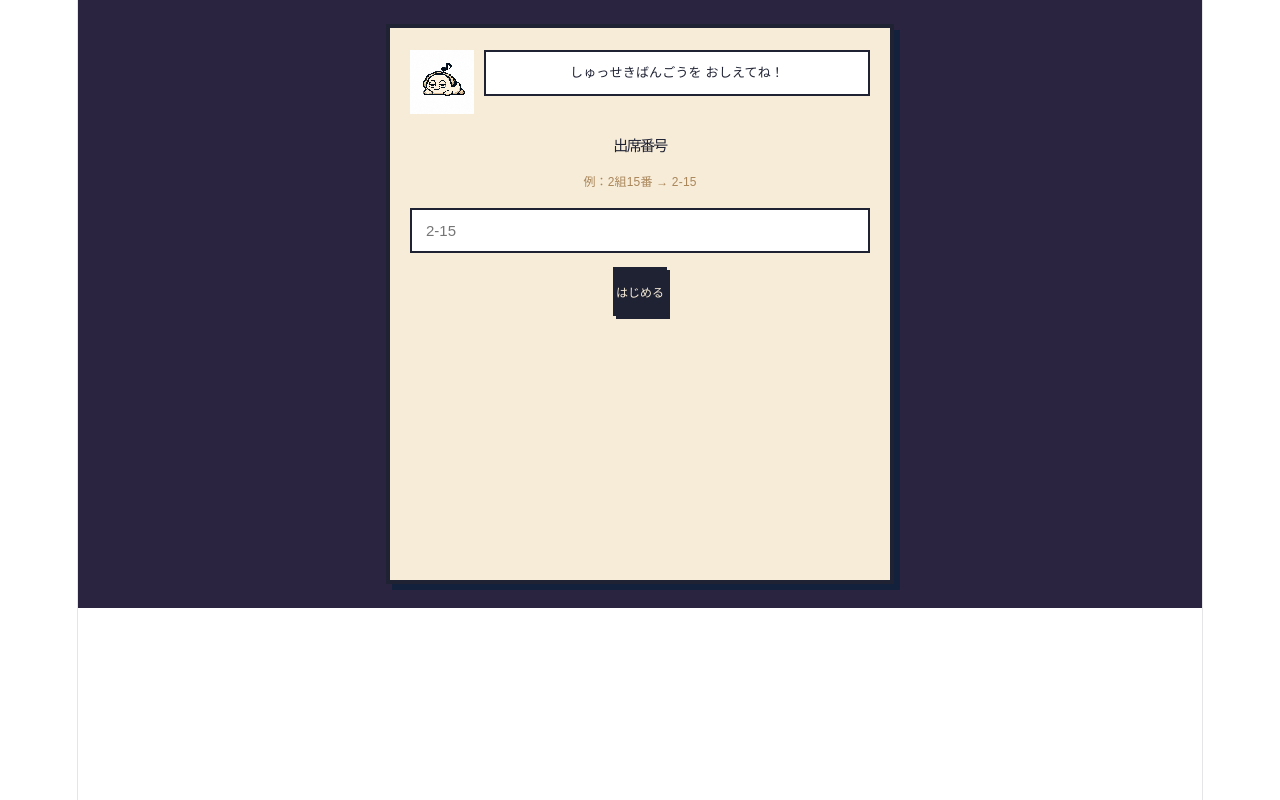
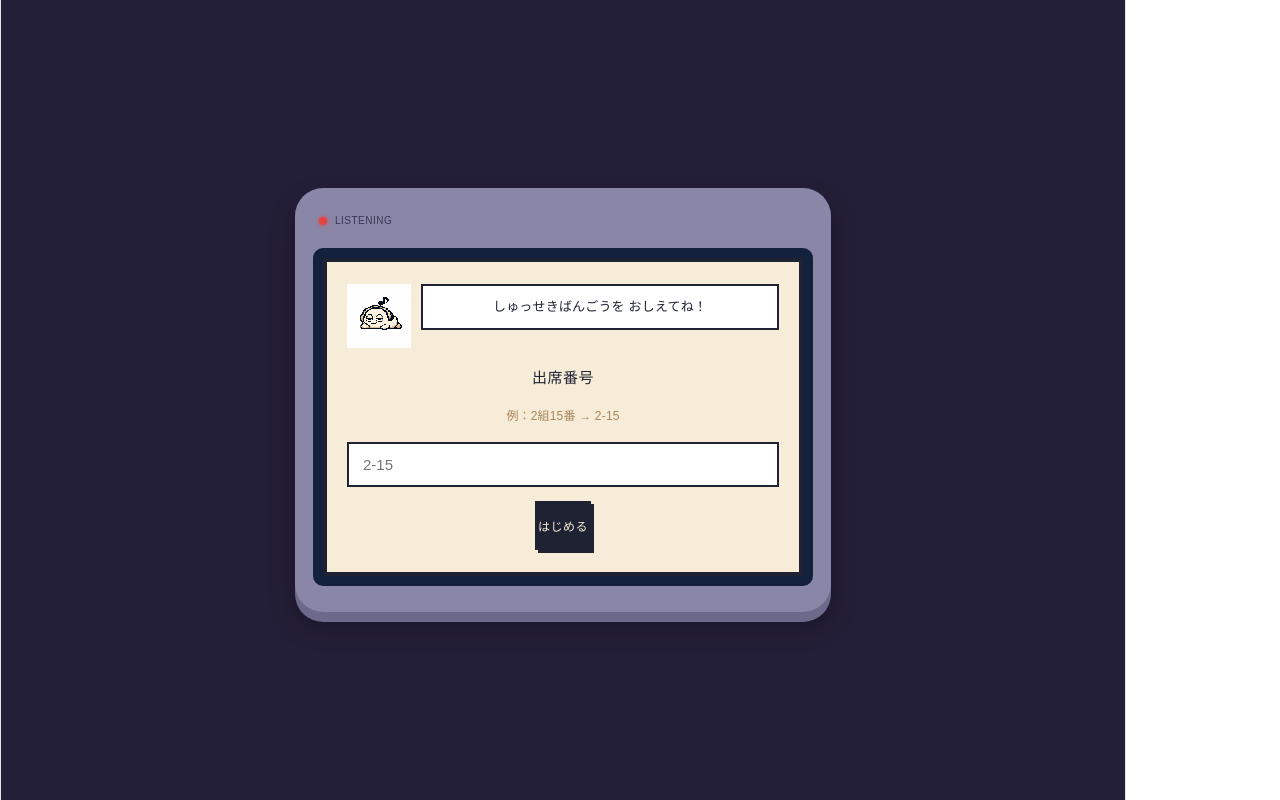
Before and after one commit to Shodai10-15/listening_practice_project, a React (Vite) app: page / in a window 1280 px wide. Built offline with nearby package versions, Linux system fonts and the light colour scheme; a web font is replaced by a local one.

Commit message:
GB本体風フレーム・ドットフォント・正解演出を追加

```diff
--- a/src/App.jsx
+++ b/src/App.jsx
@@ -5,15 +5,12 @@ import mascotLying from "./assets/mascot-lying.png";
 
 // ============================================================
 // Supabase接続設定
-// Vercelの環境変数に VITE_SUPABASE_URL / VITE_SUPABASE_ANON_KEY を
-// 設定してください（Supabaseのプロジェクト設定 > API から取得）
 // ============================================================
 const supabase = createClient(
   import.meta.env.VITE_SUPABASE_URL,
   import.meta.env.VITE_SUPABASE_ANON_KEY
 );
 
-// 単元の表示名（英文本体・practice_modeはSupabaseから取得）
 const UNIT_META = {
   U3G1: { label: "Unit3-G1", sub: "Anna & Ms. Chen" },
   U3G2: { label: "Unit3-G2", sub: "文房具クイズ" },
@@ -30,6 +27,28 @@ function speak(text) {
     u.onerror = resolve;
     window.speechSynthesis.speak(u);
   });
+}
+
+// 正解した時の「ピコン」という短い8bit風の音
+function playCorrectSound() {
+  try {
+    const ctx = new (window.AudioContext || window.webkitAudioContext)();
+    const notes = [660, 880, 1320];
+    notes.forEach((freq, i) => {
+      const osc = ctx.createOscillator();
+      const gain = ctx.createGain();
+      osc.type = "square";
+      osc.frequency.value = freq;
+      gain.gain.value = 0.06;
+      osc.connect(gain);
+      gain.connect(ctx.destination);
+      const start = ctx.currentTime + i * 0.09;
+      osc.start(start);
+      gain.gain.setValueAtTime(0.06, start);
+      gain.gain.exponentialRampToValueAtTime(0.001, start + 0.15);
+      osc.stop(start + 0.16);
+    });
+  } catch (e) {}
 }
 
 function normalize(s) {
@@ -61,12 +80,37 @@ function freshProgress() {
 function GlobalPixelStyle() {
   return (
     <style>{`
-      @import url('https://fonts.googleapis.com/css2?family=Press+Start+2P&display=swap');
-      .pxfont { font-family: 'Press Start 2P', 'Hiragino Sans', 'Yu Gothic', sans-serif; }
+      @font-face {
+        font-family: 'MisakiGothic';
+        src: url('https://cdn.leafscape.be/misaki/misaki_gothic_web.woff2') format('woff2');
+        font-display: swap;
+      }
+      html, body, #root { height: 100%; margin: 0; }
+      .pxfont { font-family: 'MisakiGothic', 'Hiragino Sans', 'Yu Gothic', sans-serif; letter-spacing: 0.5px; }
       .pxfont-body { font-family: 'Hiragino Sans', 'Yu Gothic', sans-serif; }
       .pxbtn:active { transform: translate(3px, 3px); box-shadow: none !important; }
       .pxbtn:disabled { cursor: not-allowed; }
       .mascot-img { image-rendering: pixelated; image-rendering: -moz-crisp-edges; image-rendering: crisp-edges; }
+
+      @keyframes popIn {
+        0% { transform: scale(0.2) translateY(30px); opacity: 0; }
+        55% { transform: scale(1.2) translateY(-8px); opacity: 1; }
+        75% { transform: scale(0.95) translateY(2px); }
+        100% { transform: scale(1) translateY(0); opacity: 1; }
+      }
+      @keyframes flashBg {
+        0% { opacity: 0; }
+        15% { opacity: 1; }
+        100% { opacity: 1; }
+      }
+      @keyframes burstOut {
+        0% { transform: translate(0,0) scale(0.4) rotate(0deg); opacity: 1; }
+        100% { transform: translate(var(--tx), var(--ty)) scale(1.3) rotate(90deg); opacity: 0; }
+      }
+      @keyframes bannerPulse {
+        0%, 100% { transform: scale(1); }
+        50% { transform: scale(1.08); }
+      }
     `}</style>
   );
 }
@@ -85,11 +129,90 @@ function MascotBubble({ image, children, size = 64 }) {
   );
 }
 
+// 練習画面の隅にいつも居る、小さいマスコット
+function CornerMascot() {
+  return (
+    <img
+      src={mascotSitting}
+      alt=""
+      className="mascot-img"
+      style={{ position: "absolute", top: -14, right: -10, width: 46, height: 46, opacity: 0.95 }}
+    />
+  );
+}
+
+// 正解した瞬間に、短時間だけ出る演出
+function CelebrationOverlay({ show }) {
+  if (!show) return null;
+  const stars = [
+    { tx: "-60px", ty: "-50px", delay: "0s" },
+    { tx: "60px", ty: "-55px", delay: "0.05s" },
+    { tx: "-70px", ty: "10px", delay: "0.1s" },
+    { tx: "70px", ty: "15px", delay: "0.08s" },
+    { tx: "0px", ty: "-70px", delay: "0.03s" },
+    { tx: "0px", ty: "60px", delay: "0.12s" },
+  ];
+  return (
+    <div
+      style={{
+        position: "absolute",
+        inset: 0,
+        display: "flex",
+        alignItems: "center",
+        justifyContent: "center",
+        background: "rgba(247, 236, 216, 0.88)",
+        animation: "flashBg 0.15s ease-out",
+        zIndex: 20,
+        pointerEvents: "none",
+      }}
+    >
+      <div style={{ position: "relative", display: "flex", flexDirection: "column", alignItems: "center" }}>
+        {stars.map((s, i) => (
+          <span
+            key={i}
+            style={{
+              position: "absolute",
+              top: "40%",
+              left: "50%",
+              fontSize: 22,
+              "--tx": s.tx,
+              "--ty": s.ty,
+              animation: `burstOut 0.7s ease-out ${s.delay} forwards`,
+            }}
+          >
+            ✦
+          </span>
+        ))}
+        <img
+          src={mascotSitting}
+          alt=""
+          className="mascot-img"
+          style={{ width: 88, height: 88, animation: "popIn 0.5s ease-out" }}
+        />
+        <div
+          className="pxfont"
+          style={{
+            marginTop: 10,
+            padding: "8px 16px",
+            background: PALETTE.ink,
+            color: PALETTE.cream,
+            fontSize: 14,
+            border: `2px solid ${PALETTE.ink}`,
+            animation: "bannerPulse 0.5s ease-in-out 0.2s 2",
+          }}
+        >
+          せいかい！
+        </div>
+      </div>
+    </div>
+  );
+}
+
 export default function App() {
   const [classNo, setClassNo] = useState("");
   const [confirmedClassNo, setConfirmedClassNo] = useState(null);
 
-  const [units, setUnits] = useState(null); // Supabaseから取得
+  const [units, setUnits] = useState(null);
   const [loadError, setLoadError] = useState(null);
 
   const [screen, setScreen] = useState("units");
@@ -147,7 +270,6 @@ export default function App() {
     return false;
   }
 
-  // ---- Supabase書き込み ----
   async function recordDictationAnswer({ unitId, sentenceNo, answerText, isCorrect, attemptCount }) {
     await supabase.from("dictation_answers").insert({
       class_no: confirmedClassNo,
@@ -188,10 +310,9 @@ export default function App() {
     });
   }
 
+  let inner;
   if (!confirmedClassNo) {
-    return (
-      <div style={styles.page}>
-        <GlobalPixelStyle />
+    inner = (
       <div style={styles.card}>
         <MascotBubble image={mascotSitting}>しゅっせきばんごうを おしえてね！</MascotBubble>
         <h1 className="pxfont" style={styles.h1}>出席番号</h1>
@@ -210,35 +331,21 @@ export default function App() {
           はじめる
         </button>
       </div>
-      </div>
     );
-  }
-
-  if (loadError) {
-    return (
-      <div style={styles.page}>
-        <GlobalPixelStyle />
+  } else if (loadError) {
+    inner = (
       <div style={styles.card}>
         <p style={{ color: "#b33a3a" }}>データの取得でエラーが出ました：{loadError}</p>
       </div>
-      </div>
     );
-  }
-
-  if (!units) {
-    return (
-      <div style={styles.page}>
-        <GlobalPixelStyle />
+  } else if (!units) {
+    inner = (
       <div style={styles.card}>
         <p>読み込み中…</p>
       </div>
-      </div>
     );
-  }
-
-  return (
-    <div style={styles.page}>
-      <GlobalPixelStyle />
+  } else {
+    inner = (
       <div style={styles.card}>
         {screen === "units" && <UnitSelect units={units} onSelect={openUnit} />}
 
@@ -292,6 +399,19 @@ export default function App() {
             }}
           />
         )}
+      </div>
+    );
+  }
+
+  return (
+    <div style={styles.page}>
+      <GlobalPixelStyle />
+      <div style={styles.shell}>
+        <div style={styles.shellTopRow}>
+          <span style={styles.powerDot} />
+          <span className="pxfont" style={styles.shellLabel}>LISTENING</span>
+        </div>
+        <div style={styles.screenBezel}>{inner}</div>
       </div>
     </div>
   );
@@ -349,7 +469,7 @@ function BlockLevelSelect({ unit, unitProgress, levelUnlocked, onBack, onSelect
               onClick={() => unlocked && onSelect(key)}
             >
               <span style={{ flex: 1, textAlign: "left" }}>{meta.label}</span>
-              {done && <span style={styles.doneBadge}>CLEAR</span>}
+              {done && <span className="pxfont" style={styles.doneBadge}>CLEAR</span>}
               {!unlocked && <span style={styles.lockBadge}>🔒</span>}
             </button>
           );
@@ -479,24 +599,32 @@ function SingleDictationView({ heading, sentence, onBack, onCorrect, buttonLabel
   const [status, setStatus] = useState(null);
   const [missCount, setMissCount] = useState(0);
   const [showAnswer, setShowAnswer] = useState(false);
+  const [celebrate, setCelebrate] = useState(false);
 
   useEffect(() => {
     setInput("");
     setStatus(null);
     setMissCount(0);
     setShowAnswer(false);
+    setCelebrate(false);
   }, [sentence]);
 
   function check() {
-    if (normalize(input) === normalize(sentence)) setStatus("correct");
-    else {
+    if (normalize(input) === normalize(sentence)) {
+      setStatus("correct");
+      setCelebrate(true);
+      playCorrectSound();
+      setTimeout(() => setCelebrate(false), 1100);
+    } else {
       setStatus("wrong");
       setMissCount((c) => c + 1);
     }
   }
 
   return (
-    <div>
+    <div style={{ position: "relative" }}>
+      <CornerMascot />
+      <CelebrationOverlay show={celebrate} />
       <button className="pxbtn" style={styles.backBtn} onClick={onBack}>← もどる</button>
       <h1 className="pxfont" style={styles.h1sm}>{heading}</h1>
       <button className="pxbtn pxfont" style={styles.playBtn} onClick={() => speak(sentence)}>🔊 きく</button>
@@ -530,8 +658,8 @@ function SingleRecordView({ heading, sentence, showText, onBack, onSubmit, butto
   const [attempts, setAttempts] = useState(0);
   const [recording, setRecording] = useState(false);
   const [flags, setFlags] = useState([]);
-  const [lastRec, setLastRec] = useState(null); // 提出用データ
-  const [history, setHistory] = useState([]); // フィードバック用の全試行履歴
+  const [lastRec, setLastRec] = useState(null);
+  const [history, setHistory] = useState([]);
   const [micError, setMicError] = useState(null);
 
   useEffect(() => {
@@ -565,7 +693,7 @@ function SingleRecordView({ heading, sentence, showText, onBack, onSubmit, butto
     const source = audioCtx.createMediaStreamSource(stream);
     source.connect(analyser);
     const dataArray = new Uint8Array(analyser.frequencyBinCount);
-    const volumeSamples = []; // 0.2秒ごとの音量を全部記録(平均チェック＋発話時間の推定に使う)
+    const volumeSamples = [];
     const volumeTimer = setInterval(() => {
       analyser.getByteFrequencyData(dataArray);
       const avg = dataArray.reduce((a, b) => a + b, 0) / dataArray.length;
@@ -594,10 +722,10 @@ function SingleRecordView({ heading, sentence, showText, onBack, onSubmit, butto
     recorder.start();
 
     const ttsStart = performance.now();
-    await speak(sentence); // 音声再生と同時に録音中
+    await speak(sentence);
     const ttsDurationSec = (performance.now() - ttsStart) / 1000;
 
-    await new Promise((resolve) => setTimeout(resolve, 1000)); // 読み終わりに1秒の余裕
+    await new Promise((resolve) => setTimeout(resolve, 1000));
 
     recorder.stop();
     if (recognizer) recognizer.stop();
@@ -610,7 +738,7 @@ function SingleRecordView({ heading, sentence, showText, onBack, onSubmit, butto
 
     const durationSec = (Date.now() - startTime) / 1000;
     const avgVolume = volumeSamples.length ? volumeSamples.reduce((a, b) => a + b, 0) / volumeSamples.length : 0;
-    const activeSpeechSec = volumeSamples.filter((v) => v > 12).length * 0.2; // 声が出ていたおおよその時間
+    const activeSpeechSec = volumeSamples.filter((v) => v > 12).length * 0.2;
 
     const volumeFlag = avgVolume < 8;
     const durationFlag = durationSec < ttsDurationSec * 0.5;
@@ -645,7 +773,8 @@ function SingleRecordView({ heading, sentence, showText, onBack, onSubmit, butto
   }
 
   return (
-    <div>
+    <div style={{ position: "relative" }}>
+      <CornerMascot />
       <button className="pxbtn" style={styles.backBtn} onClick={onBack}>← もどる</button>
       <h1 className="pxfont" style={styles.h1sm}>{heading}</h1>
 
@@ -730,33 +859,56 @@ function FeedbackPanel({ history }) {
 
 // ---------------- GB風カラーパレット ----------------
 const PALETTE = {
-  bg: "#2b2440",        // 本体の外側(ゲーム機のボディ風)
-  screenEdge: "#14213d", // 画面の縁(濃紺)
-  cream: "#f7ecd8",      // マスコットのベースカラーに合わせたクリーム
-  tan: "#d8b98a",        // マスコットの陰影色
+  bg: "#241f38",
+  shellBody: "#8a86a8",     // ゲーム機本体のプラスチック色
+  shellBodyDark: "#6d698a",
+  screenEdge: "#14213d",
+  cream: "#f7ecd8",
+  tan: "#d8b98a",
   tanDark: "#a9865a",
-  ink: "#1f2233",        // 文字・輪郭(ほぼ黒に近い紺)
+  ink: "#1f2233",
 };
 
 const styles = {
   page: {
-    minHeight: 560,
+    minHeight: "100vh",
+    width: "100%",
+    boxSizing: "border-box",
     background: PALETTE.bg,
     display: "flex",
+    alignItems: "center",
     justifyContent: "center",
     padding: "24px 12px",
     fontFamily: "'Hiragino Sans', 'Yu Gothic', sans-serif",
   },
+  shell: {
+    width: "100%",
+    maxWidth: 500,
+    background: PALETTE.shellBody,
+    borderRadius: 28,
+    padding: "18px 18px 26px",
+    boxShadow: `0 10px 0 ${PALETTE.shellBodyDark}, 0 14px 24px rgba(0,0,0,0.35)`,
+  },
+  shellTopRow: { display: "flex", alignItems: "center", gap: 8, padding: "2px 6px 14px" },
+  powerDot: { width: 8, height: 8, borderRadius: "50%", background: "#e0453f", boxShadow: "0 0 4px #e0453f" },
+  shellLabel: { fontSize: 10, color: "#3b3752" },
+  screenBezel: {
+    background: PALETTE.screenEdge,
+    borderRadius: 10,
+    padding: 10,
+  },
   card: {
     width: "100%",
-    maxWidth: 460,
+    maxHeight: "78vh",
+    overflowY: "auto",
+    boxSizing: "border-box",
     background: PALETTE.cream,
     border: `4px solid ${PALETTE.ink}`,
-    boxShadow: `6px 6px 0 ${PALETTE.screenEdge}`,
     padding: "22px 20px",
+    position: "relative",
   },
   h1: { fontSize: 15, lineHeight: 1.8, margin: "0 0 14px", color: PALETTE.ink },
-  h1sm: { fontSize: 12, lineHeight: 1.8, margin: "0 0 10px", color: PALETTE.ink },
+  h1sm: { fontSize: 13, lineHeight: 1.8, margin: "0 0 10px", color: PALETTE.ink },
   h1sub: { fontSize: 14, fontWeight: 400, color: PALETTE.tanDark, marginLeft: 8 },
   grid: { display: "flex", flexDirection: "column", gap: 12 },
   unitBtn: {
@@ -788,13 +940,7 @@ const styles = {
     background: "#fff",
     fontSize: 14,
   },
-  doneBadge: {
-    fontSize: 10,
-    fontFamily: "'Press Start 2P', sans-serif",
-    background: PALETTE.ink,
-    color: PALETTE.cream,
-    padding: "4px 8px",
-  },
+  doneBadge: { fontSize: 10, background: PALETTE.ink, color: PALETTE.cream, padding: "4px 8px" },
   lockBadge: { fontSize: 14 },
   progressText: { fontSize: 13, color: PALETTE.tanDark, marginBottom: 14 },
   modeNote: { fontSize: 12, color: PALETTE.tanDark, marginTop: 16, marginBottom: 16, lineHeight: 1.6 },
```
Lines whose indentation alone changed are shown as unchanged.
